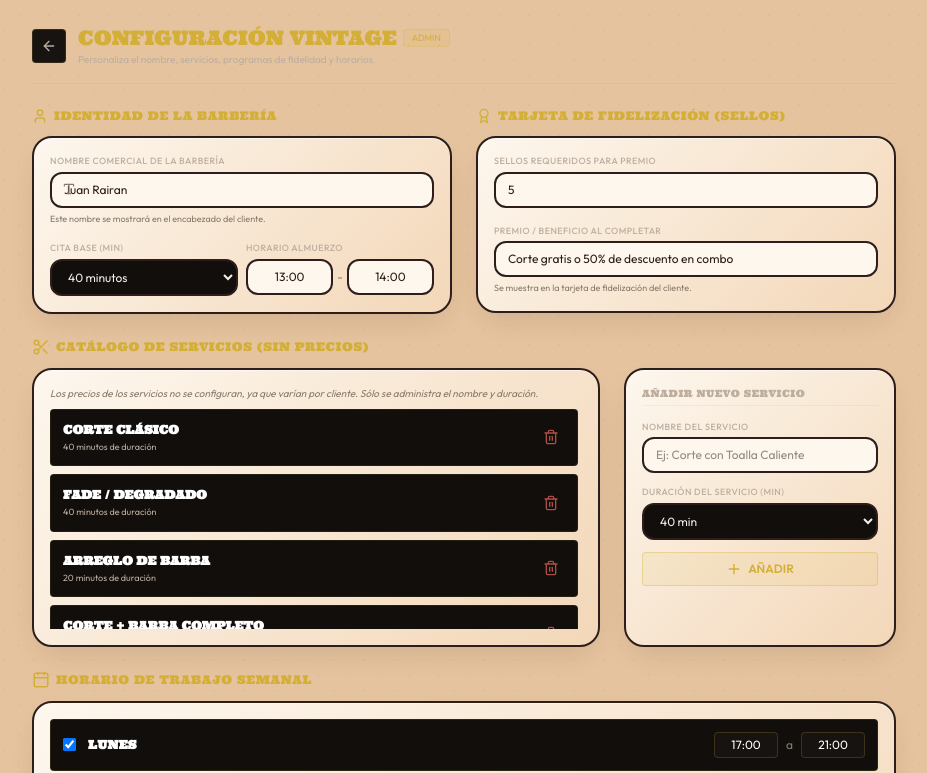
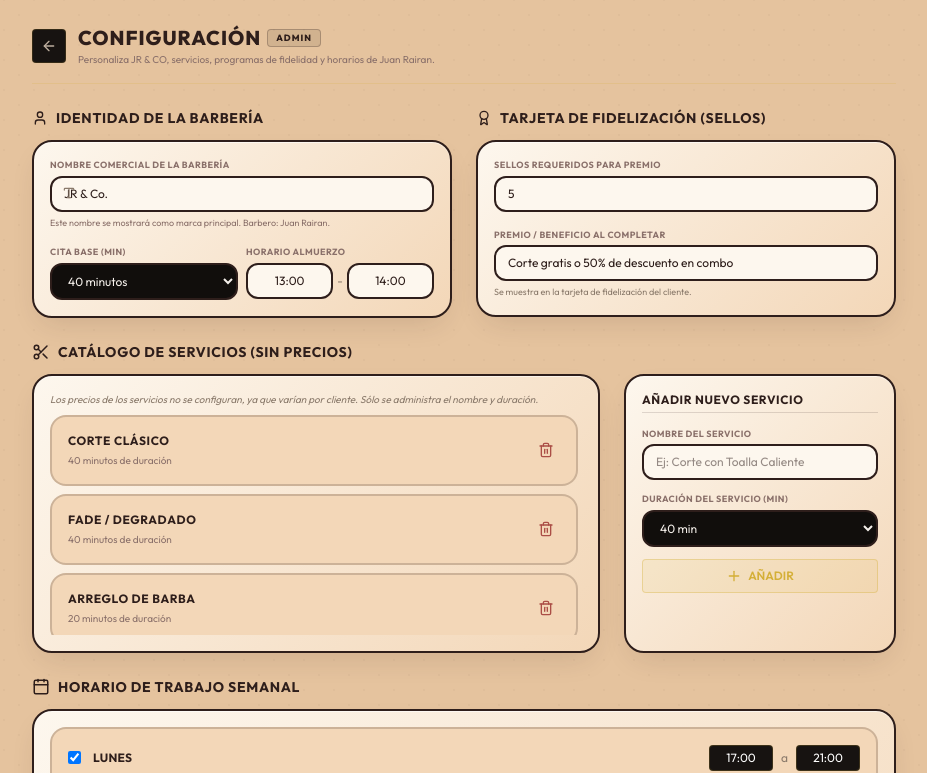
Before and after one commit to RayranDev/barber_app, a Next.js app: page /admin/config in a window 1280 px wide. Shown: the top 773 px of the page, without its empty margins (176-1103 px from the left). Built offline with nearby package versions, Linux system fonts and the light colour scheme; no server answers; the database is empty; sample sign-in values are in the browser's storage.

Commit message:
Refine admin booking controls and branding

```diff
--- a/src/app/admin/config/page.tsx
+++ b/src/app/admin/config/page.tsx
@@ -151,10 +151,10 @@ export default function BarberConfig() {
             <ArrowLeft className="h-4 w-4" />
           </button>
           <div>
-            <h1 className="text-xl font-serif text-[#d4af37] uppercase flex items-center gap-1.5">
-              Configuración Vintage <span className="text-[9px] bg-[#d4af37]/10 text-[#d4af37] border border-[#d4af37]/25 px-2 py-0.5 rounded uppercase font-sans">Admin</span>
+            <h1 className="text-xl font-sans font-extrabold text-primary uppercase flex items-center gap-1.5 tracking-wider">
+              Configuración <span className="text-[9px] bg-primary/10 text-primary border border-primary/25 px-2 py-0.5 rounded uppercase font-sans">Admin</span>
             </h1>
-            <p className="text-[10px] text-[#bdae9e]">Personaliza el nombre, servicios, programas de fidelidad y horarios.</p>
+            <p className="text-[10px] text-muted-foreground">Personaliza JR & CO, servicios, programas de fidelidad y horarios de Juan Rairan.</p>
           </div>
         </div>
       </header>
@@ -166,29 +166,29 @@ export default function BarberConfig() {
         <div className="grid grid-cols-1 md:grid-cols-2 gap-6">
           {/* Section: Barber Identity */}
           <div className="space-y-3">
-            <h2 className="text-xs font-serif uppercase tracking-wider text-[#d4af37] flex items-center gap-1.5">
-              <User className="h-4 w-4 text-[#d4af37]" /> Identidad de la Barbería
+            <h2 className="text-sm font-bold uppercase tracking-wider text-primary flex items-center gap-2">
+              <User className="h-4 w-4" /> Identidad de la Barbería
             </h2>
             <div className="vintage-panel p-5 border-[#d4af37]/15 space-y-4">
               <div>
-                <label className="text-[9px] font-medium text-[#bdae9e] uppercase tracking-wider block mb-1">Nombre Comercial de la Barbería</label>
+                <label className="text-[9px] font-bold text-muted-foreground uppercase tracking-wider block mb-1">Nombre Comercial de la Barbería</label>
                 <div className="relative">
                   <input
                     type="text"
                     required
                     value={settings.barberName || ''}
                     onChange={(e) => setSettings({ ...settings, barberName: e.target.value })}
-                    placeholder="Juan Rairan"
+                    placeholder="JR & Co."
                     className="w-full pl-9 pr-3 py-2 text-xs vintage-input"
                   />
                   <Type className="absolute left-3 top-2.5 h-3.5 w-3.5 text-[#8a7a6b]" />
                 </div>
-                <p className="text-[9px] text-[#8a7a6b] mt-1">Este nombre se mostrará en el encabezado del cliente.</p>
+                <p className="text-[9px] text-muted-foreground mt-1">Este nombre se mostrará como marca principal. Barbero: Juan Rairan.</p>
               </div>
 
               <div className="grid grid-cols-2 gap-2">
                 <div>
-                  <label className="text-[9px] font-medium text-[#bdae9e] uppercase tracking-wider block mb-1">Cita Base (min)</label>
+                  <label className="text-[9px] font-bold text-muted-foreground uppercase tracking-wider block mb-1">Cita Base (min)</label>
                   <select
                     value={settings.slotDurationMinutes}
                     onChange={(e) => setSettings({ ...settings, slotDurationMinutes: Number(e.target.value) })}
@@ -204,7 +204,7 @@ export default function BarberConfig() {
                 </div>
 
                 <div>
-                  <label className="text-[9px] font-medium text-[#bdae9e] uppercase tracking-wider block mb-1">Horario Almuerzo</label>
+                  <label className="text-[9px] font-bold text-muted-foreground uppercase tracking-wider block mb-1">Horario Almuerzo</label>
                   <div className="flex items-center gap-1">
                     <input
                       type="text"
@@ -229,12 +229,12 @@ export default function BarberConfig() {
 
           {/* Section: Loyalty Config */}
           <div className="space-y-3">
-            <h2 className="text-xs font-serif uppercase tracking-wider text-[#d4af37] flex items-center gap-1.5">
-              <Award className="h-4 w-4 text-[#d4af37]" /> Tarjeta de Fidelización (Sellos)
+            <h2 className="text-sm font-bold uppercase tracking-wider text-primary flex items-center gap-2">
+              <Award className="h-4 w-4" /> Tarjeta de Fidelización (Sellos)
             </h2>
             <div className="vintage-panel p-5 border-[#d4af37]/15 space-y-4">
               <div>
-                <label className="text-[9px] font-medium text-[#bdae9e] uppercase tracking-wider block mb-1">Sellos requeridos para premio</label>
+                <label className="text-[9px] font-bold text-muted-foreground uppercase tracking-wider block mb-1">Sellos requeridos para premio</label>
                 <input
                   type="number"
                   min="3"
@@ -246,7 +246,7 @@ export default function BarberConfig() {
               </div>
 
               <div>
-                <label className="text-[9px] font-medium text-[#bdae9e] uppercase tracking-wider block mb-1">Premio / Beneficio al Completar</label>
+                <label className="text-[9px] font-bold text-muted-foreground uppercase tracking-wider block mb-1">Premio / Beneficio al Completar</label>
                 <input
                   type="text"
                   required
@@ -263,8 +263,8 @@ export default function BarberConfig() {
 
         {/* ROW 2: SERVICE CATALOG CATALOG */}
         <div className="space-y-3">
-          <h2 className="text-xs font-serif uppercase tracking-wider text-[#d4af37] flex items-center gap-1.5">
-            <Scissors className="h-4.5 w-4.5 text-[#d4af37]" /> Catálogo de Servicios (Sin Precios)
+          <h2 className="text-sm font-bold uppercase tracking-wider text-primary flex items-center gap-2">
+            <Scissors className="h-4.5 w-4.5" /> Catálogo de Servicios (Sin Precios)
           </h2>
 
           <div className="grid grid-cols-1 md:grid-cols-3 gap-6">
@@ -278,11 +278,11 @@ export default function BarberConfig() {
                 {settings.services?.map((srv) => (
                   <div
                     key={srv.id}
-                    className="flex justify-between items-center p-3 bg-[#110e0c] border border-[#d4af37]/10 rounded"
+                    className="flex justify-between items-center p-4 bg-card border-2 border-primary/20 hover:border-primary/50 rounded-2xl transition-all"
                   >
                     <div>
-                      <p className="text-xs font-serif text-white uppercase font-bold">{srv.name}</p>
-                      <p className="text-[9px] text-[#bdae9e] mt-0.5">{srv.duration} minutos de duración</p>
+                      <p className="text-xs text-foreground uppercase font-bold tracking-wider">{srv.name}</p>
+                      <p className="text-[10px] text-muted-foreground mt-1">{srv.duration} minutos de duración</p>
                     </div>
                     <button
                       type="button"
@@ -299,13 +299,13 @@ export default function BarberConfig() {
 
             {/* Add Service Form */}
             <div className="vintage-panel p-5 border-[#d4af37]/15 space-y-3.5">
-              <p className="text-[10px] text-[#bdae9e] font-serif uppercase tracking-wider border-b border-[#d4af37]/15 pb-1">
+              <p className="text-xs text-primary font-bold uppercase tracking-wider border-b border-primary/15 pb-1">
                 Añadir Nuevo Servicio
               </p>
 
               <div className="space-y-3">
                 <div>
-                  <label className="text-[9px] font-medium text-[#bdae9e] uppercase tracking-wider block mb-1">Nombre del Servicio</label>
+                  <label className="text-[9px] font-bold text-muted-foreground uppercase tracking-wider block mb-1">Nombre del Servicio</label>
                   <input
                     type="text"
                     value={newServiceName}
@@ -316,7 +316,7 @@ export default function BarberConfig() {
                 </div>
 
                 <div>
-                  <label className="text-[9px] font-medium text-[#bdae9e] uppercase tracking-wider block mb-1">Duración del Servicio (min)</label>
+                  <label className="text-[9px] font-bold text-muted-foreground uppercase tracking-wider block mb-1">Duración del Servicio (min)</label>
                   <select
                     value={newServiceDuration}
                     onChange={(e) => setNewServiceDuration(Number(e.target.value))}
@@ -346,8 +346,8 @@ export default function BarberConfig() {
 
         {/* ROW 3: WEEKLY CONFIG */}
         <div className="space-y-3">
-          <h2 className="text-xs font-serif uppercase tracking-wider text-[#d4af37] flex items-center gap-1.5">
-            <Calendar className="h-4.5 w-4.5 text-[#d4af37]" /> Horario de Trabajo Semanal
+          <h2 className="text-sm font-bold uppercase tracking-wider text-primary flex items-center gap-2">
+            <Calendar className="h-4.5 w-4.5" /> Horario de Trabajo Semanal
           </h2>
 
           <div className="vintage-panel p-5 border-[#d4af37]/15 space-y-3">
@@ -360,10 +360,10 @@ export default function BarberConfig() {
               return (
                 <div
                   key={day}
-                  className={`flex flex-col sm:flex-row sm:items-center justify-between p-3 border rounded transition-all ${
+                  className={`flex flex-col sm:flex-row sm:items-center justify-between p-4 border-2 rounded-2xl transition-all ${
                     schedule.active
-                      ? 'bg-[#110e0c] border-[#d4af37]/15'
-                      : 'bg-transparent border-[#d4af37]/5 opacity-40'
+                      ? 'bg-card border-primary/20 hover:border-primary/50'
+                      : 'bg-card/40 border-primary/10 opacity-50'
                   }`}
                 >
                   <div className="flex items-center gap-3">
@@ -373,7 +373,7 @@ export default function BarberConfig() {
                       onChange={() => handleDayToggle(day)}
                       className="rounded border-[#d4af37]/30 text-[#d4af37] focus:ring-[#d4af37] bg-[#110e0c]"
                     />
-                    <span className="text-xs font-serif font-bold text-white min-w-[80px] uppercase tracking-wide">{dayName}</span>
+                    <span className="text-xs font-bold text-foreground min-w-[80px] uppercase tracking-wide">{dayName}</span>
                   </div>
 
                   {schedule.active && (
--- a/src/app/admin/dashboard/page.tsx
+++ b/src/app/admin/dashboard/page.tsx
@@ -4,7 +4,7 @@ import { useState, useEffect } from 'react';
 import { useRouter } from 'next/navigation';
 import {
   Sparkles, Calendar, TrendingUp, Clock, DollarSign, LogOut, Check, X, Send,
-  AlertTriangle, UserPlus, Filter, Shield, Settings, Eye, CheckCircle2, History, ChevronRight,
+  AlertTriangle, UserPlus, Filter, Shield, Settings, Eye, CheckCircle2, History, ChevronRight, RefreshCw,
   Scissors, Award, Trash2, Plus, Phone, Heart
 } from 'lucide-react';
 import { Booking, BarberSettings, Service } from '@/lib/supabase';
@@ -21,6 +21,7 @@ export default function AdminDashboard() {
   const [settings, setSettings] = useState<BarberSettings | null>(null);
   const [loading, setLoading] = useState<boolean>(true);
   const [actionLoading, setActionLoading] = useState<string | null>(null);
+  const [receiptPreviewUrl, setReceiptPreviewUrl] = useState<string | null>(null);
 
   // Status Filter
   const [statusFilter, setStatusFilter] = useState<string>('all');
@@ -253,6 +254,27 @@ export default function AdminDashboard() {
     }
   };
 
+  const handleDeleteBooking = async (booking: Booking) => {
+    if (!booking.id) return;
+    const confirmed = window.confirm(`¿Borrar la reserva de ${booking.clientName}? Esta acción no se puede deshacer.`);
+    if (!confirmed) return;
+
+    setActionLoading(`delete-${booking.id}`);
+    try {
+      const res = await fetch(`/api/booking?id=${encodeURIComponent(booking.id)}`, {
+        method: 'DELETE'
+      });
+      const data = await res.json();
+      if (data.success) {
+        await fetchData();
+      }
+    } catch (error) {
+      console.error(error);
+    } finally {
+      setActionLoading(null);
+    }
+  };
+
   const handleLogout = () => {
     localStorage.removeItem('barber_session');
     router.push('/admin/login');
@@ -263,7 +285,7 @@ export default function AdminDashboard() {
     return b.status === statusFilter;
   });
 
-  const barberName = settings?.barberName || 'Juan Rairan';
+  const barberName = settings?.barberName || 'JR & Co.';
 
   return (
     <div className="flex-1 w-full max-w-5xl mx-auto px-4 py-6 space-y-6 min-h-screen">
@@ -322,12 +344,21 @@ export default function AdminDashboard() {
         </div>
 
         {/* Action Button Group */}
-        <button
-          onClick={() => setShowAddModal(true)}
-          className="flex items-center justify-center gap-1.5 px-4 py-2.5 gold-btn text-xs uppercase tracking-wider w-full md:w-auto"
-        >
-          <UserPlus className="h-3.5 w-3.5" /> Agregar Reserva Manual
-        </button>
+        <div className="flex flex-col sm:flex-row gap-2 w-full md:w-auto">
+          <button
+            onClick={fetchData}
+            disabled={loading}
+            className="flex items-center justify-center gap-1.5 px-4 py-2.5 rounded-lg bg-card border border-primary/20 text-primary hover:border-primary/50 transition-all text-xs uppercase tracking-wider font-bold"
+          >
+            <RefreshCw className={`h-3.5 w-3.5 ${loading ? 'animate-spin' : ''}`} /> Actualizar
+          </button>
+          <button
+            onClick={() => setShowAddModal(true)}
+            className="flex items-center justify-center gap-1.5 px-4 py-2.5 gold-btn text-xs uppercase tracking-wider"
+          >
+            <UserPlus className="h-3.5 w-3.5" /> Agregar Reserva Manual
+          </button>
+        </div>
       </div>
 
       {/* Metrics Board */}
@@ -435,7 +466,7 @@ export default function AdminDashboard() {
                     <div className="flex items-center gap-2">
                       {booking.paymentReceiptUrl && (
                         <button
-                          onClick={() => window.open(booking.paymentReceiptUrl, '_blank', 'noopener,noreferrer')}
+                          onClick={() => setReceiptPreviewUrl(booking.paymentReceiptUrl || null)}
                           className="p-2 bg-accent/10 hover:bg-accent/20 text-accent rounded-xl border border-accent/30 transition-all"
                           title="Ver comprobante"
                         >
@@ -493,6 +524,15 @@ export default function AdminDashboard() {
                           <X className="h-3.5 w-3.5" />
                         </button>
                       )}
+
+                      <button
+                        onClick={() => handleDeleteBooking(booking)}
+                        disabled={actionLoading === `delete-${booking.id}`}
+                        className="p-2 bg-destructive/10 text-destructive hover:bg-destructive/20 rounded-xl border border-destructive/35 transition-all"
+                        title="Borrar Reserva"
+                      >
+                        <Trash2 className="h-3.5 w-3.5" />
+                      </button>
                     </div>
                   </div>
                 ))}
@@ -617,6 +657,23 @@ export default function AdminDashboard() {
                 </button>
               );
             })}
+          </div>
+        </div>
+      )}
+
+      {/* Receipt Preview Modal */}
+      {receiptPreviewUrl && (
+        <div className="fixed inset-0 bg-foreground/60 flex items-center justify-center p-4 z-50 animate-in fade-in duration-200">
+          <div className="vintage-panel w-full max-w-2xl max-h-[88vh] overflow-hidden animate-in zoom-in duration-300">
+            <div className="flex justify-between items-center border-b border-primary/25 px-4 py-3">
+              <h3 className="text-sm font-sans font-bold text-primary uppercase tracking-wider flex items-center gap-1.5">
+                <Eye className="h-4 w-4" /> Comprobante de Pago
+              </h3>
+              <button onClick={() => setReceiptPreviewUrl(null)} className="text-muted-foreground hover:text-foreground text-lg leading-none">×</button>
+            </div>
+            <div className="bg-background/70 p-3 max-h-[78vh] overflow-auto">
+              <img src={receiptPreviewUrl} alt="Comprobante de pago" className="w-full h-auto rounded-lg border border-primary/20" />
+            </div>
           </div>
         </div>
       )}
--- a/src/app/admin/login/page.tsx
+++ b/src/app/admin/login/page.tsx
@@ -50,7 +50,7 @@ export default function AdminLogin() {
     }
   };
 
-  const barberName = "Juan Rairan";
+  const barberName = "JR & Co.";
 
   return (
     <div className="flex-1 w-full max-w-sm mx-auto px-4 py-16 flex flex-col justify-center min-h-screen text-primary">
@@ -138,7 +138,7 @@ export default function AdminLogin() {
       </div>
 
       <p className="text-center text-[9px] text-primary/70 uppercase tracking-wider mt-6 font-bold">
-        © {new Date().getFullYear()} {barberName}
+        © {new Date().getFullYear()} {barberName} • Juan Rairan
       </p>
     </div>
   );
--- a/src/app/api/booking/route.ts
+++ b/src/app/api/booking/route.ts
@@ -1,6 +1,6 @@
 import { NextRequest, NextResponse } from 'next/server';
 import {
-  createBooking, getBookingsByDate, updateBookingStatus, updateBookingTime, getClientHistory, getClientByPhone
+  createBooking, deleteBooking, getBookingsByDate, updateBookingStatus, updateBookingTime, getClientHistory, getClientByPhone
 } from '@/lib/supabase';
 import { notifications } from '@/services/notifications';
 
@@ -130,3 +130,19 @@ export async function PATCH(request: NextRequest) {
     return NextResponse.json({ success: false, error: error.message }, { status: 500 });
   }
 }
+
+export async function DELETE(request: NextRequest) {
+  try {
+    const { searchParams } = new URL(request.url);
+    const id = searchParams.get('id');
+
+    if (!id) {
+      return NextResponse.json({ success: false, error: 'Falta ID' }, { status: 400 });
+    }
+
+    const ok = await deleteBooking(id);
+    return NextResponse.json({ success: ok });
+  } catch (error: any) {
+    return NextResponse.json({ success: false, error: error.message }, { status: 500 });
+  }
+}
--- a/src/app/client/profile/page.tsx
+++ b/src/app/client/profile/page.tsx
@@ -110,7 +110,7 @@ export default function ClientProfile() {
 
   const loyaltyVisitsRequired = settings?.loyaltyVisitsRequired || 5;
   const loyaltyBenefit = settings?.loyaltyBenefit || 'Corte gratis o 50% de descuento';
-  const barberName = settings?.barberName || 'Juan Rairan';
+  const barberName = settings?.barberName || 'JR & Co.';
 
   return (
     <div className="flex-1 w-full max-w-md mx-auto px-4 py-6 flex flex-col justify-between min-h-screen text-primary">
@@ -302,7 +302,7 @@ export default function ClientProfile() {
       {/* Footer */}
       <footer className="mt-8 pt-4 border-t border-primary/20 flex flex-col items-center gap-2">
         <p className="text-[9px] text-primary/70 uppercase tracking-wider font-bold">
-          © {new Date().getFullYear()} {barberName}
+          © {new Date().getFullYear()} {barberName} • Juan Rairan
         </p>
       </footer>
     </div>
--- a/src/app/page.tsx
+++ b/src/app/page.tsx
@@ -62,7 +62,7 @@ function ScissorsTransition({ visible }: { visible: boolean }) {
           <line x1="14.47" y1="14.48" x2="20" y2="20" />
           <line x1="8.12" y1="8.12" x2="12" y2="12" />
         </svg>
-        <p className="text-[#FDF7EE] text-xs uppercase tracking-widest font-serif font-bold">Juan Rairan</p>
+        <p className="text-[#FDF7EE] text-xs uppercase tracking-widest font-serif font-bold">JR &amp; CO.</p>
       </div>
     </div>
   );
@@ -279,7 +279,7 @@ export default function Home() {
     }
   };
 
-  const currentBarberName = settings?.barberName || 'Juan Rairan';
+  const currentBarberName = settings?.barberName || 'JR & Co.';
   const [receiptPreview, setReceiptPreview] = useState<string | null>(null);
 
   return (
@@ -350,7 +350,7 @@ export default function Home() {
             <div>
               <h2 className="text-xl font-sans font-extrabold text-primary uppercase tracking-wide">¡Reserva Solicitada!</h2>
               <p className="text-xs text-muted-foreground mt-2">
-                Tu cita ha quedado pre-agendada con Juan Rairan. Te notificaremos por WhatsApp y validaremos tu transferencia a la brevedad.
+                Tu cita ha quedado pre-agendada en JR &amp; Co. con Juan Rairan. Te notificaremos por WhatsApp y validaremos tu transferencia a la brevedad.
               </p>
             </div>
 
@@ -747,7 +747,7 @@ export default function Home() {
                           <div className="p-3 bg-primary/8 border-2 border-primary/15 rounded-lg text-xs text-muted-foreground space-y-1 animate-in fade-in">
                             <p className="text-accent font-bold">Bancolombia Ahorros</p>
                             <p>Número: <span className="text-foreground font-bold">123-456789-01</span></p>
-                            <p>A nombre de: <span className="text-foreground font-semibold">Juan Rairan</span></p>
+                            <p>A nombre de: <span className="text-foreground font-semibold">JR &amp; Co.</span></p>
                           </div>
                         )}
 
@@ -835,7 +835,7 @@ export default function Home() {
           </Link>
         </div>
         <p className="text-[9px] text-primary/70 uppercase tracking-wider font-bold">
-          © {new Date().getFullYear()} {currentBarberName}
+          © {new Date().getFullYear()} {currentBarberName} • Juan Rairan
         </p>
       </footer>
     </div>
--- a/src/lib/supabase.ts
+++ b/src/lib/supabase.ts
@@ -85,7 +85,7 @@ let mockBookings: Booking[] = [
 ];
 
 let mockSettings: BarberSettings = {
-  barberName: 'Juan Rairan',
+  barberName: 'JR & Co.',
   slotDurationMinutes: 40,
   lunchStart: '13:00',
   lunchEnd: '14:00',
@@ -303,6 +303,21 @@ export async function updateBookingTime(id: string, startTime: string, endTime:
   return !error;
 }
 
+export async function deleteBooking(id: string): Promise<boolean> {
+  if (IS_MOCKED) {
+    const initialLength = mockBookings.length;
+    mockBookings = mockBookings.filter(b => b.id !== id);
+    return mockBookings.length !== initialLength;
+  }
+
+  const { error } = await supabaseServer
+    .from('bookings')
+    .delete()
+    .eq('id', id);
+
+  return !error;
+}
+
 export async function getClientHistory(phone: string): Promise<Booking[]> {
   if (IS_MOCKED) {
     return mockBookings.filter(b => b.clientPhone === phone);
```
Also changed, not shown: 1 other file (tests, documents, lock files or other folders).
